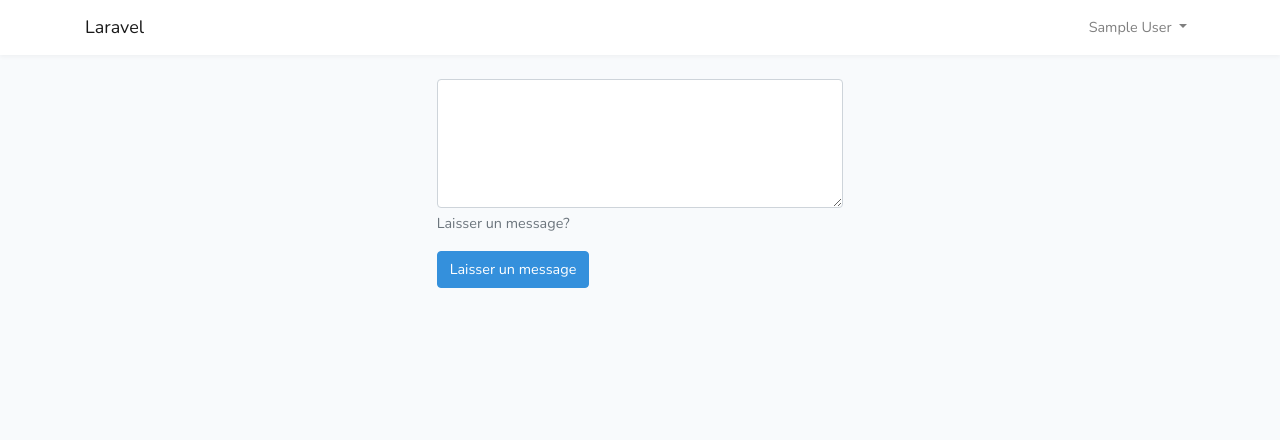
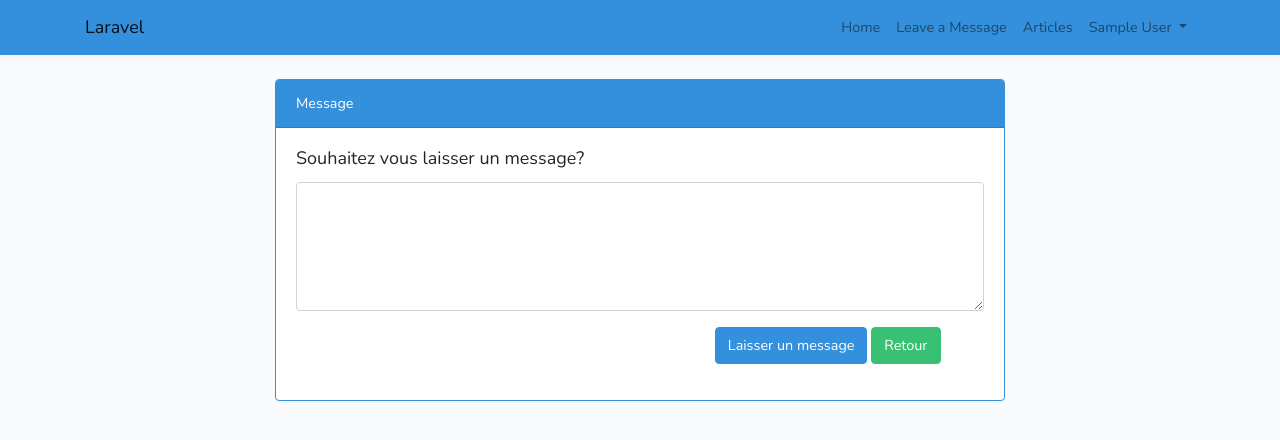
Before and after one commit to ledevpole/Laravel5.7UsersMngCrudAjax, a Laravel app: page /messages/create in a window 1280 px wide. Shown: the top 440 px of the page. Run offline with Laravel 8, Linux system fonts and the light colour scheme; the visitor is signed in with stand-in values (Sample User, id 1); data that the repository does not hold is empty; style sheets or scripts are compiled from the project's sources; settings files or empty folders that the repository lacks are supplied.

Commit message:
refactoring views with bootstrap

```diff
--- a/app/Http/Controllers/HomeController.php
+++ b/app/Http/Controllers/HomeController.php
@@ -23,6 +23,7 @@ class HomeController extends Controller
      */
     public function index()
     {
+
         return view('home');
     }
 }
--- a/app/Http/Controllers/MessageController.php
+++ b/app/Http/Controllers/MessageController.php
@@ -4,7 +4,6 @@ namespace App\Http\Controllers;
 
 use Illuminate\Http\Request;
 use App\Message;
-
 
 class MessageController extends Controller
 {
@@ -32,6 +31,7 @@ class MessageController extends Controller
      */
     public function create()
     {
+
         return view('messages.form');
     }
 
@@ -56,7 +56,7 @@ class MessageController extends Controller
      * @param  int  $id
      * @return \Illuminate\Http\Response
      */
-    public function show($id)
+    public function show(Request $request, $id)
     {
         if ( $request->user()->admin === 1) {
             $message = Message::find($id);
@@ -71,7 +71,7 @@ class MessageController extends Controller
      * @param  int  $id
      * @return \Illuminate\Http\Response
      */
-    public function edit($id)
+    public function edit(Request $request, $id)
     {
         if ( $request->user()->admin === 1) {
             $message = Message::find($id);
@@ -105,7 +105,7 @@ class MessageController extends Controller
      * @param  int  $id
      * @return \Illuminate\Http\Response
      */
-    public function destroy($id)
+    public function destroy(Request $request, $id)
     {
         if ( $request->user()->admin === 1) {
             $message = Message::find($id);
--- a/resources/views/adminhome.blade.php
+++ b/resources/views/adminhome.blade.php
@@ -14,8 +14,12 @@
                         </div>
                     @endif
 
-                    <div class="alert alert-success">
+                    <div class="alert alert-success alert-dismissible fade show">
                         <p>You are logged as ADMIN</p>
+
+                            <button type="button" class="close" data-dismiss="alert" aria-label="Close">
+                                 <span aria-hidden="true">&times;</span>
+                            </button>
                     </div>
 
                     <table class="table table-hover table-bordered">
--- a/resources/views/auth/login.blade.php
+++ b/resources/views/auth/login.blade.php
@@ -4,8 +4,8 @@
 <div class="container">
     <div class="row justify-content-center">
         <div class="col-md-8">
-            <div class="card">
-                <div class="card-header">{{ __('Login') }}</div>
+            <div class="card border-primary ">
+                <div class="card-header bg-primary text-white">{{ __('Login') }}</div>
 
                 <div class="card-body">
                     <form method="POST" action="{{ route('login') }}">
--- a/resources/views/auth/passwords/email.blade.php
+++ b/resources/views/auth/passwords/email.blade.php
@@ -4,8 +4,8 @@
 <div class="container">
     <div class="row justify-content-center">
         <div class="col-md-8">
-            <div class="card">
-                <div class="card-header">{{ __('Reset Password') }}</div>
+            <div class="card border-primary">
+                <div class="card-header bg-primary text-white">{{ __('Reset Password') }}</div>
 
                 <div class="card-body">
                     @if (session('status'))
--- a/resources/views/auth/passwords/reset.blade.php
+++ b/resources/views/auth/passwords/reset.blade.php
@@ -4,8 +4,8 @@
 <div class="container">
     <div class="row justify-content-center">
         <div class="col-md-8">
-            <div class="card">
-                <div class="card-header">{{ __('Reset Password') }}</div>
+            <div class="card border-primary">
+                <div class="card-header bg-primary text-white">{{ __('Reset Password') }}</div>
 
                 <div class="card-body">
                     <form method="POST" action="{{ route('password.update') }}">
--- a/resources/views/auth/register.blade.php
+++ b/resources/views/auth/register.blade.php
@@ -4,8 +4,8 @@
 <div class="container">
     <div class="row justify-content-center">
         <div class="col-md-8">
-            <div class="card">
-                <div class="card-header">{{ __('Register') }}</div>
+            <div class="card border-primary ">
+                <div class="card-header bg-primary text-white">{{ __('Register') }}</div>
 
                 <div class="card-body">
                     <form method="POST" action="{{ route('register') }}">
--- a/resources/views/auth/verify.blade.php
+++ b/resources/views/auth/verify.blade.php
@@ -4,8 +4,8 @@
 <div class="container">
     <div class="row justify-content-center">
         <div class="col-md-8">
-            <div class="card">
-                <div class="card-header">{{ __('Verify Your Email Address') }}</div>
+            <div class="card border-primary">
+                <div class="card-header bg-primary text-white">{{ __('Verify Your Email Address') }}</div>
 
                 <div class="card-body">
                     @if (session('resent'))
--- a/resources/views/layouts/app.blade.php
+++ b/resources/views/layouts/app.blade.php
@@ -24,7 +24,7 @@
 </head>
 <body>
     <div id="app">
-        <nav class="navbar navbar-expand-md navbar-light navbar-laravel">
+        <nav class="navbar navbar-expand-md navbar-light bg-primary navbar-laravel">
             <div class="container">
                 <a class="navbar-brand" href="{{ url('/') }}">
                     {{ config('app.name', 'Laravel') }}
@@ -50,12 +50,16 @@
                                 <a class="nav-link" href="{{ route('register') }}">{{ __('Register') }}</a>
                             </li>
                         @else
+                            <li class="nav-item"><a class="nav-link" href="{{ route('home') }}">Home</a></li>
+                            <li class="nav-item"><a class="nav-link" href="{{ route('messages.create') }}">Leave a Message</a></li>
+                            <li class="nav-item"><a class="nav-link" href="{{ route('articles.home') }}">Articles</a></li>
                             <li class="nav-item dropdown">
                                 <a id="navbarDropdown" class="nav-link dropdown-toggle" href="#" role="button" data-toggle="dropdown" aria-haspopup="true" aria-expanded="false" v-pre>
                                     {{ Auth::user()->name }} <span class="caret"></span>
                                 </a>
 
                                 <div class="dropdown-menu dropdown-menu-right" aria-labelledby="navbarDropdown">
+
                                     <a class="dropdown-item" href="{{ route('logout') }}"
                                        onclick="event.preventDefault();
                                                      document.getElementById('logout-form').submit();">
--- a/resources/views/messages/edit.blade.php
+++ b/resources/views/messages/edit.blade.php
@@ -7,12 +7,8 @@
       </div><br />
   @endif
 
-
-
-
-
 <meta name="csrf-token" content="{{ csrf_token() }}">
-<form method="post" action="{{action('MessageController@update', $id)}}">
+<form method="POST" action="{{action('MessageController@update', $id)}}">
    @csrf
   <input name="_method" type="hidden" value="PATCH">
 
--- a/resources/views/messages/form.blade.php
+++ b/resources/views/messages/form.blade.php
@@ -2,24 +2,50 @@
 @section('content')
 
   @if (\Session::has('success'))
-      <div class="alert alert-success">
+  <div class="container">
+      <div class="row justify-content-center">
+          <div class="col-md-8">
+            <div class="alert alert-success alert-dismissible fade show">
               <p>{{ \Session::get('success') }}</p>
-      </div><br />
+
+                <button type="button" class="close" data-dismiss="alert" aria-label="Close">
+                    <span aria-hidden="true">&times;</span>
+                </button>
+            </div>
+          </div>
+      </div>
+  </div>
   @endif
 
+<div class="container ">
+    <div class="row justify-content-center">
+        <div class="col-md-8">
+            <div class="card border-primary">
+
+              <div class="card-header bg-primary text-white">Message</div>
+              <div class="card-body">
+                <h5 class="card-title">Souhaitez vous laisser un message?</h5>
                   <form action="/messages" method="POST">
                      @csrf
                     <div class="form-group row">
-    <label class="col-4"></label>
-    <div class="col-4">
+                      <div class="col-12">
                         <textarea id="content" name="content" cols="40" rows="5" class="form-control" required="required" aria-describedby="contentHelpBlock"></textarea>
-      <span id="contentHelpBlock" class="form-text text-muted">Laisser un message?</span>
                       </div>
                     </div>
                     <div class="form-group row">
-    <div class="offset-4 col-4">
+                      <div class="offset-7 col-5">
                         <button name="submit" type="submit" class="btn btn-primary">Laisser un message</button>
+
+                        @auth
+                        <a class="btn btn-success" href="{{ route('home') }}">Retour</a>
+                        @endauth
                       </div>
                     </div>
                   </form>
+              </div>
+            </div>
+        </div>
+    </div>
+</div>
+
 @endsection
--- a/routes/web.php
+++ b/routes/web.php
@@ -27,7 +27,7 @@ Auth::routes();
 Route::group(['middleware' => ['web', 'auth']], function() {
 
 
-	//Route::resource('messages','MessageController');
+	Route::resource('messages','MessageController');
 
 	Route::get('/home',function() {
 		if (Auth::user()->admin !== 1) {
@@ -38,28 +38,12 @@ Route::group(['middleware' => ['web', 'auth']], function() {
 			$users['users'] = \App\User::all();
 			return view('adminhome',$users);
 		}
-	});
+	})->name('home');
 });
 
-Route::group(['prefix' => 'posts','middleware' => ['web', 'auth']], function() {
-Route::get('/', 'PostController@index');
-Route::match(['get','post'], 'create', 'PostController@create');
-Route::match(['get','put'], 'update/{id}', 'PostController@update');
-Route::get('show/{id}','PostController@show');
-Route::delete('delete/{id}', 'PostController@destroy');
-});
-
-Route::group(['prefix' => 'messages','middleware' => ['web', 'auth']], function() {
-Route::get('/', 'MessageController@index');
-Route::put('/{id}', 'MessageController@update');
-Route::get('/{id}/edit','MessageController@show');
-Route::delete('/{id}', 'MessageController@destroy');
-});
-
-
 //making available theses routes for guests without accompte
-Route::get('messages/create','MessageController@create');
+Route::get('messages/create','MessageController@create')->name('messages.create');
 Route::post('messages','MessageController@store');
 
-Route::get('/articleHome','ArticleController@home');
+Route::get('/articleHome','ArticleController@home')->name('articles.home');
 Route::resource('/articles','ArticleController');
```
Also changed, not shown: resources/views/home.blade.php (+9 -4 lines), resources/views/messages/index.blade.php (+41 -9 lines). Lines whose indentation alone changed are shown as unchanged.
